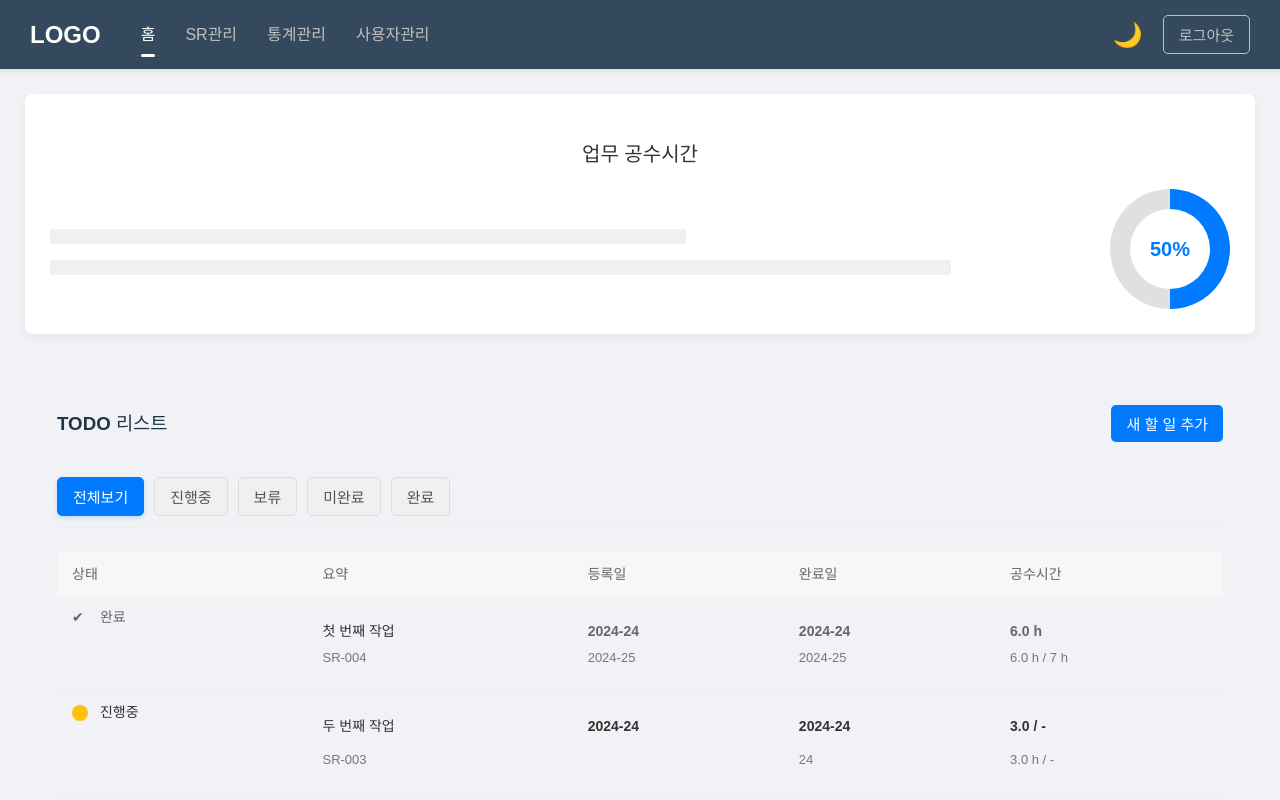
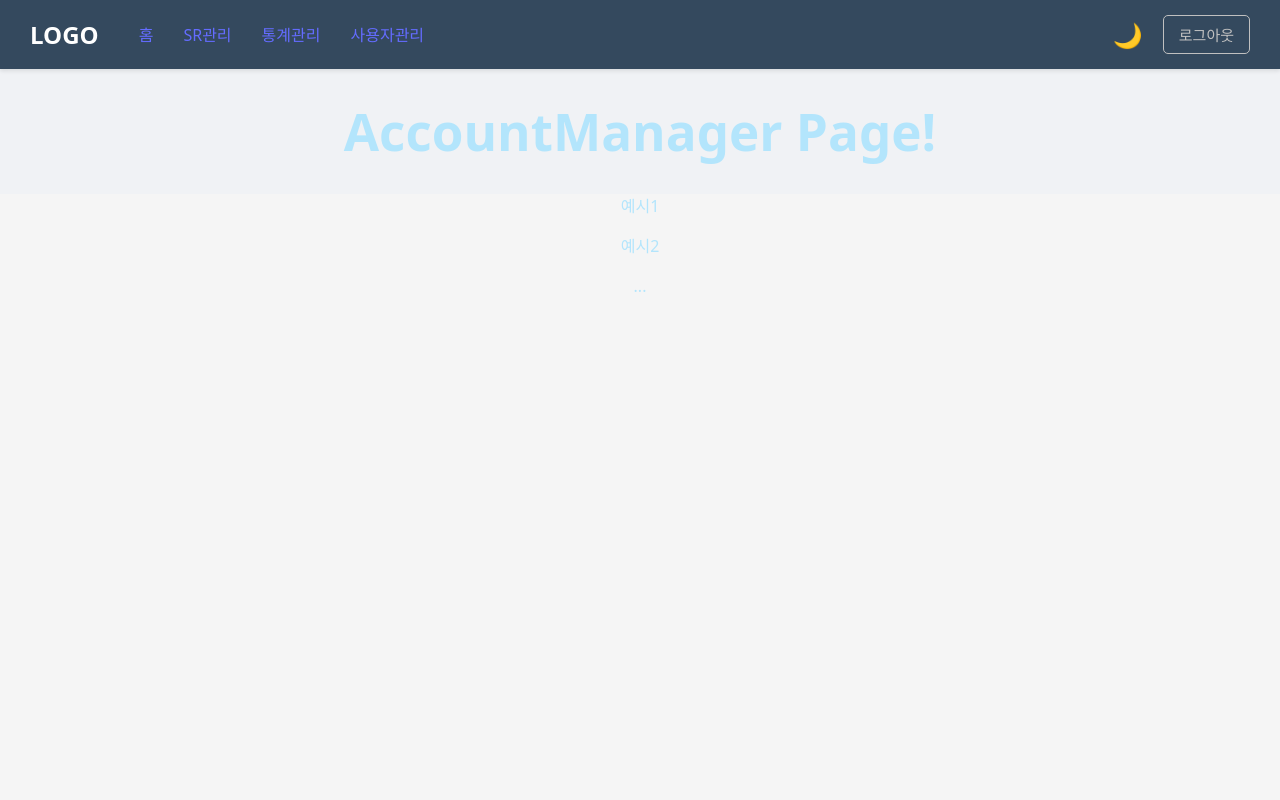
Before and after one commit to minharang/Vue_Todo, a Vue app: page /AccountManager in a window 1280 px wide. Shown: the top 800 px of the page. Built offline with nearby package versions, Linux system fonts and the light colour scheme.

Commit message:
상단메뉴 라우터 적용

```diff
--- a/package.json
+++ b/package.json
@@ -9,7 +9,8 @@
     "preview": "vite preview"
   },
   "dependencies": {
-    "vue": "^3.5.17"
+    "vue": "^3.5.17",
+    "vue-router": "^4.5.1"
   },
   "devDependencies": {
     "@vitejs/plugin-vue": "^6.0.0",
--- a/src/App.vue
+++ b/src/App.vue
@@ -1,11 +1,15 @@
 <script setup>
 import LoginPage from './components/login/LoginPage.vue';
 import DashboardLayout from './components/todo/DashboardLayout.vue';
+import TheHeader from '@/components/common/TheHeader.vue';
+import { RouterView } from 'vue-router';
 </script>
 
 <template>
   <!-- <LoginPage /> -->
-   <DashboardLayout/>
+  <TheHeader />
+  <RouterView />
+  <!-- <DashboardLayout/> -->
 </template>
 
 <style scoped>
--- a/src/components/common/TheHeader.vue
+++ b/src/components/common/TheHeader.vue
@@ -3,14 +3,31 @@
 </script>
 
 <template>
+<!-- 20250717 RouterLink 적용 전단계
   <header class="the-header">
     <div class="header-left">
       <div class="logo">LOGO</div>
       <nav class="header-nav">
         <a href="/" class="nav-item active">홈</a>
-        <a href="/SRManagerPage" class="nav-item">SR관리</a>
-        <a href="/StatisticsManagerPage" class="nav-item">통계관리</a>
-        <a href="/AccountManagerPage" class="nav-item">사용자관리</a>
+        <a href="/SRManager" class="nav-item">SR관리</a>
+        <a href="/StatisticsManager" class="nav-item">통계관리</a>
+        <a href="/AccountManager" class="nav-item">사용자관리</a>
+      </nav>
+    </div>
+    <div class="header-right">
+      <button class="icon-button"><span class="moon-icon">🌙</span></button>
+      <button class="logout-button">로그아웃</button>
+    </div>
+  </header>
+-->
+  <header class="the-header">
+    <div class="header-left">
+      <div class="logo">LOGO</div>
+      <nav class="header-nav">
+        <RouterLink to="/">홈</RouterLink>
+        <RouterLink to="/SRManager">SR관리</RouterLink>
+        <RouterLink to="/StatisticsManager">통계관리</RouterLink>
+        <RouterLink to="/AccountManager">사용자관리</RouterLink>
       </nav>
     </div>
     <div class="header-right">
--- a/src/components/todo/DashboardLayout.vue
+++ b/src/components/todo/DashboardLayout.vue
@@ -7,7 +7,8 @@ import TodoListCard from '../common/TodoListCard.vue';
 
 <template>
   <div class="dashboard-layout">
-    <TheHeader />
+    <!-- 라우터 적용위한 헤더 App.vue로 이동 -->
+    <!-- <TheHeader /> -->
     <div class="dashboard-content-wrapper">
       <!-- <TheSidebar /> -->
       <main class="main-content-area">
--- a/src/main.js
+++ b/src/main.js
@@ -1,5 +1,6 @@
 import { createApp } from 'vue'
 import './style.css'
 import App from './App.vue'
+import router from './routes'
 
-createApp(App).mount('#app')
+createApp(App).use(router).mount('#app')
--- a/src/routes/index.js
+++ b/src/routes/index.js
@@ -12,22 +12,16 @@ const router = createRouter({
       component: HomePage
     },
     {
-      path: '/SRManagerPage',
+      path: '/SRManager',
       component: SRManagerPage
     },
     {
-      path: '/StatisticsManagerPage',
-      component: StatisticsManagerPage,
-      meta: {
-        requiresAuth: true
-      }
+      path: '/StatisticsManager',
+      component: StatisticsManagerPage
     },
     {
-      path: '/AccountManagerPage',
-      component: AccountManagerPage,
-      meta: {
-        requiresAuth: true
-      }
+      path: '/AccountManager',
+      component: AccountManagerPage
     }
   ]
 })
--- a/src/routes/pages/AccountManagerPage.vue
+++ b/src/routes/pages/AccountManagerPage.vue
@@ -1,9 +1,14 @@
 <script setup>
-//import { useCountStore } from '@/stores/count'
-
-//const countStore = useCountStore()
+// 필요한 경우, 메뉴 활성화 상태 관리 또는 로그아웃 로직 추가
 </script>
 <template>
-  <h1>AccountManager Page!</h1>
-
+  <div style="color: #B3E5FC;">
+    <h1>AccountManager Page!</h1>
+    <div style="height: 1500px; background: #f5f5f5;">
+      <!-- 이 영역으로 임의로 높이 및 배경 채우기 -->
+      <p>예시1</p>
+      <p>예시2</p>
+      <p>...</p>
+    </div>
+  </div>
 </template>
--- a/src/routes/pages/HomePage.vue
+++ b/src/routes/pages/HomePage.vue
@@ -1,9 +1,7 @@
 <script setup>
-//import { useCountStore } from '@/stores/count'
-
-//const countStore = useCountStore()
+import DashboardLayout from '@/components/todo/DashboardLayout.vue';
 </script>
 <template>
-  <h1>Home Page!</h1>
-
+  <!-- <h1>Home Page!</h1> -->
+  <DashboardLayout />
 </template>
--- a/src/routes/pages/SRManagerPage.vue
+++ b/src/routes/pages/SRManagerPage.vue
@@ -1,9 +1,14 @@
 <script setup>
-//import { useCountStore } from '@/stores/count'
-
-//const countStore = useCountStore()
+// 필요한 경우, 메뉴 활성화 상태 관리 또는 로그아웃 로직 추가
 </script>
 <template>
-  <h1>SRManager Page!</h1>
-
+  <div style="color: #B3E5FC;">
+    <h1>SRManager Page!</h1>
+    <div style="height: 1500px; background: #f5f5f5;">
+      <!-- 이 영역으로 임의로 높이 및 배경 채우기 -->
+      <p>예시1</p>
+      <p>예시2</p>
+      <p>...</p>
+    </div>
+  </div>
 </template>
--- a/src/routes/pages/StatisticsManagerPage.vue
+++ b/src/routes/pages/StatisticsManagerPage.vue
@@ -1,9 +1,14 @@
 <script setup>
-//import { useCountStore } from '@/stores/count'
-
-//const countStore = useCountStore()
+// 필요한 경우, 메뉴 활성화 상태 관리 또는 로그아웃 로직 추가
 </script>
 <template>
-  <h1>StatisticsManager Page!</h1>
-
+  <div style="color: #B3E5FC;">
+    <h1>StatisticsManager Page!</h1>
+    <div style="height: 1500px;">
+      <!-- 이 영역으로 임의로 높이 및 배경 채우기 -->
+      <p>예시1</p>
+      <p>예시2</p>
+      <p>...</p>
+    </div>
+  </div>
 </template>
--- a/vite.config.js
+++ b/vite.config.js
@@ -4,4 +4,7 @@ import vue from '@vitejs/plugin-vue'
 // https://vite.dev/config/
 export default defineConfig({
   plugins: [vue()],
+  resolve: {
+    alias: [{ find: '@', replacement: '/src' }]
+  }
 })
```
Also changed, not shown: 1 other file (tests, documents, lock files or other folders).
